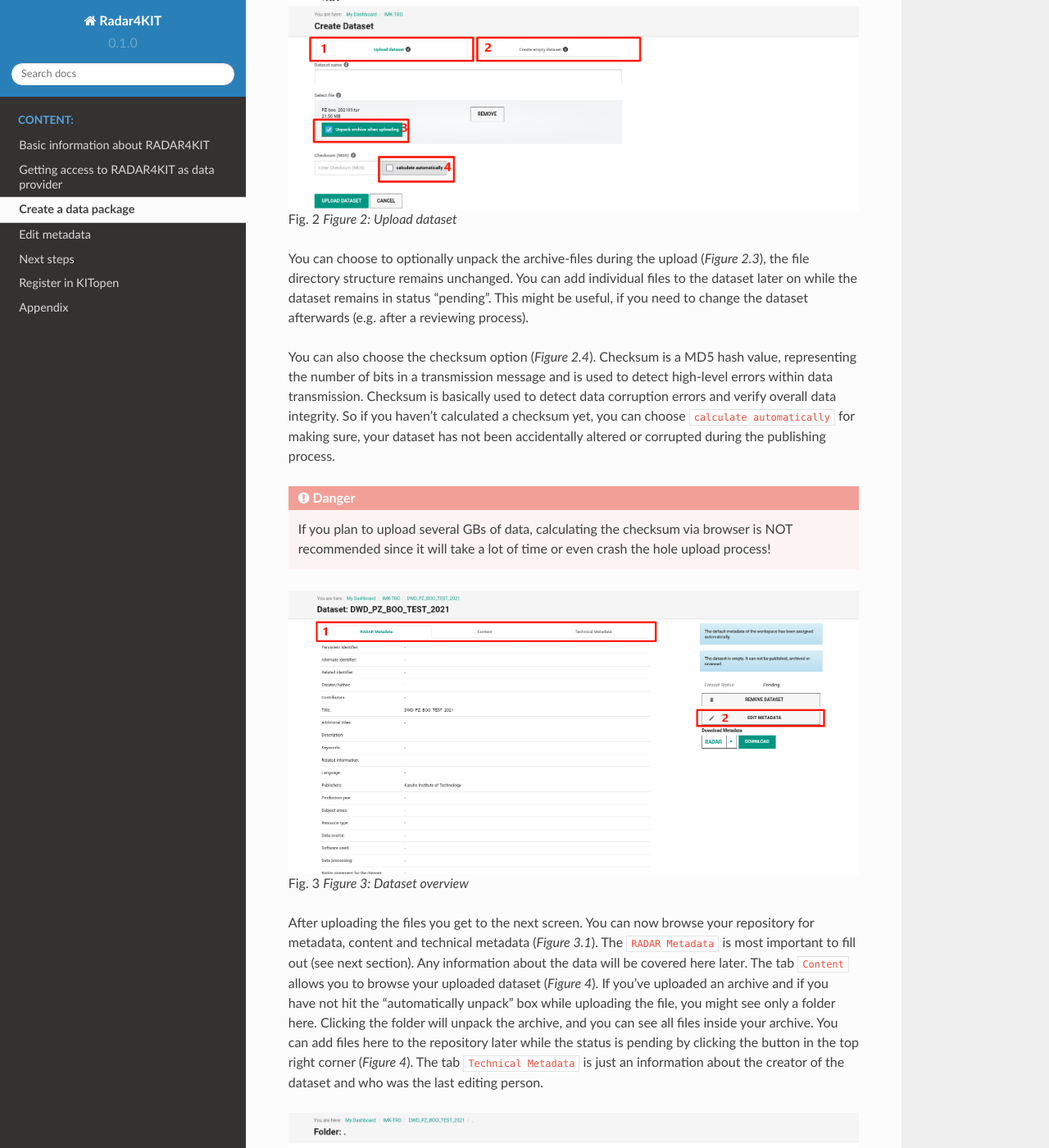
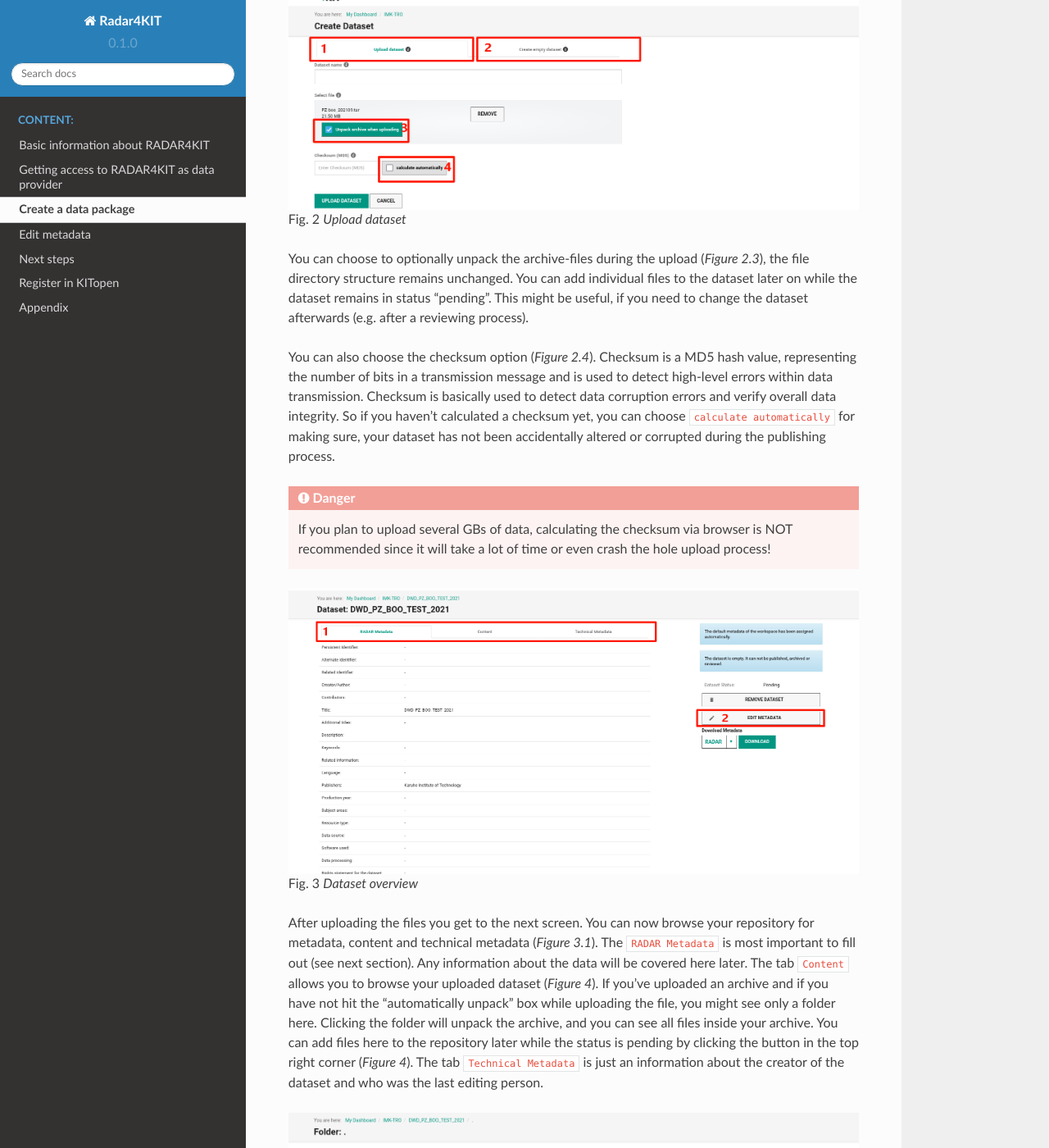
Before and after one commit to sabarth/Radar4KIT, a Sphinx documentation site: the page built from docs/source/Content/datapackage.rst, in a window 1280 px wide and 1400 px high, scrolled down 1115 px. Shown: the whole window at 82% size. Built offline with Sphinx 7.4.7 and the Read the Docs theme 2.0.0, drawn with Linux system fonts in a browser that asks for light colours; some of the changed text lies outside the part shown.

Commit message:
update figure captions due to adding numfig to config.py

```diff
--- a/docs/source/Content/datapackage.rst
+++ b/docs/source/Content/datapackage.rst
@@ -6,7 +6,7 @@ So, how do you create a data package once you get your authorization as subcurat
 .. figure:: /images/radar4kit_create_dataset_1.png
     :width: 100 %
 
-    *Figure 1: Create dataset*
+    *Create dataset*
 
 You can choose between two options,
 
@@ -21,7 +21,7 @@ An empty dataset might be useful if you wanna reserve a DOI for a later time, bu
 .. figure:: /images/radar4kit_create_dataset_2.png
     :width: 100 %
 
-    *Figure 2: Upload dataset*
+    *Upload dataset*
 
 
 You can choose to optionally unpack the archive-files during the upload (*Figure 2.3*), the file directory structure remains unchanged. You can add individual files to the dataset later on while the dataset remains in status "pending". This might be useful, if you need to change the dataset afterwards (e.g. after a reviewing process).
@@ -35,11 +35,11 @@ You can also choose the checksum option (*Figure 2.4*). Checksum is a MD5 hash v
 .. figure:: /images/radar4kit_edit_metadata_1.png
     :width: 100 %
 
-    *Figure 3: Dataset overview*
+    *Dataset overview*
 
 After uploading the files you get to the next screen. You can now browse your repository for metadata, content and technical metadata (*Figure 3.1*). The ``RADAR Metadata`` is most important to fill out (see next section). Any information about the data will be covered here later. The tab ``Content`` allows you to browse your uploaded dataset (*Figure 4*). If you've uploaded an archive and if you have not hit the "automatically unpack" box while uploading the file, you might see only a folder here. Clicking the folder will unpack the archive, and you can see all files inside your archive. You can add files here to the repository later while the status is pending by clicking the button in the top right corner (*Figure 4*). The tab ``Technical Metadata`` is just an information about the creator of the dataset and who was the last editing person.
 
 .. figure:: /images/radar4kit_edit_metadata_2.png
     :width: 100 %
 
-    *Figure 4: Content of dataset*
+    *Content of dataset*
--- a/docs/source/Content/kitopen.rst
+++ b/docs/source/Content/kitopen.rst
@@ -6,11 +6,11 @@ After you have successfully published a data set, you unfortunately have to manu
 .. figure:: /images/radar4kit_kit_open_1.png
     :width: 100 %
 
-    *Figure 6: Add data publication to KITopen*
+    *Add data publication to KITopen*
 
 If you have some external data publications (e.g. from prior your employment at KIT) scroll down to the ``KIT-related information`` (*Figure 7*) and fill out the POF structure and the related project form.
 
 .. figure:: /images/radar4kit_kit_open_2.png
     :width: 100 %
 
-    *Figure 7: Form for external data publications*
+    *Form for external data publications*
--- a/docs/source/Content/metadata.rst
+++ b/docs/source/Content/metadata.rst
@@ -5,7 +5,7 @@ Once you've uploaded your file or archive, you'll now be able to edit the metada
 .. figure:: /images/radar4kit_edit_metadata_3.png
     :width: 100 %
 
-    *Figure 5: Edit metadata form*
+    *Edit metadata form*
 
 One central task in RADAR is the creation of a metadata schema that will provide both interdisciplinary, centralized record of the research data archived and published in RADAR, and data archived and published in RADAR as well as fulfilling the subject-specific requirements for searching and subsequent use of these data. The following metadata profile comprises 10 mandatory fields, which together represent the general, descriptive part of the profile, as well as 13 optional fields, which also include the subject-specific descriptions of the datasets.
 
```
